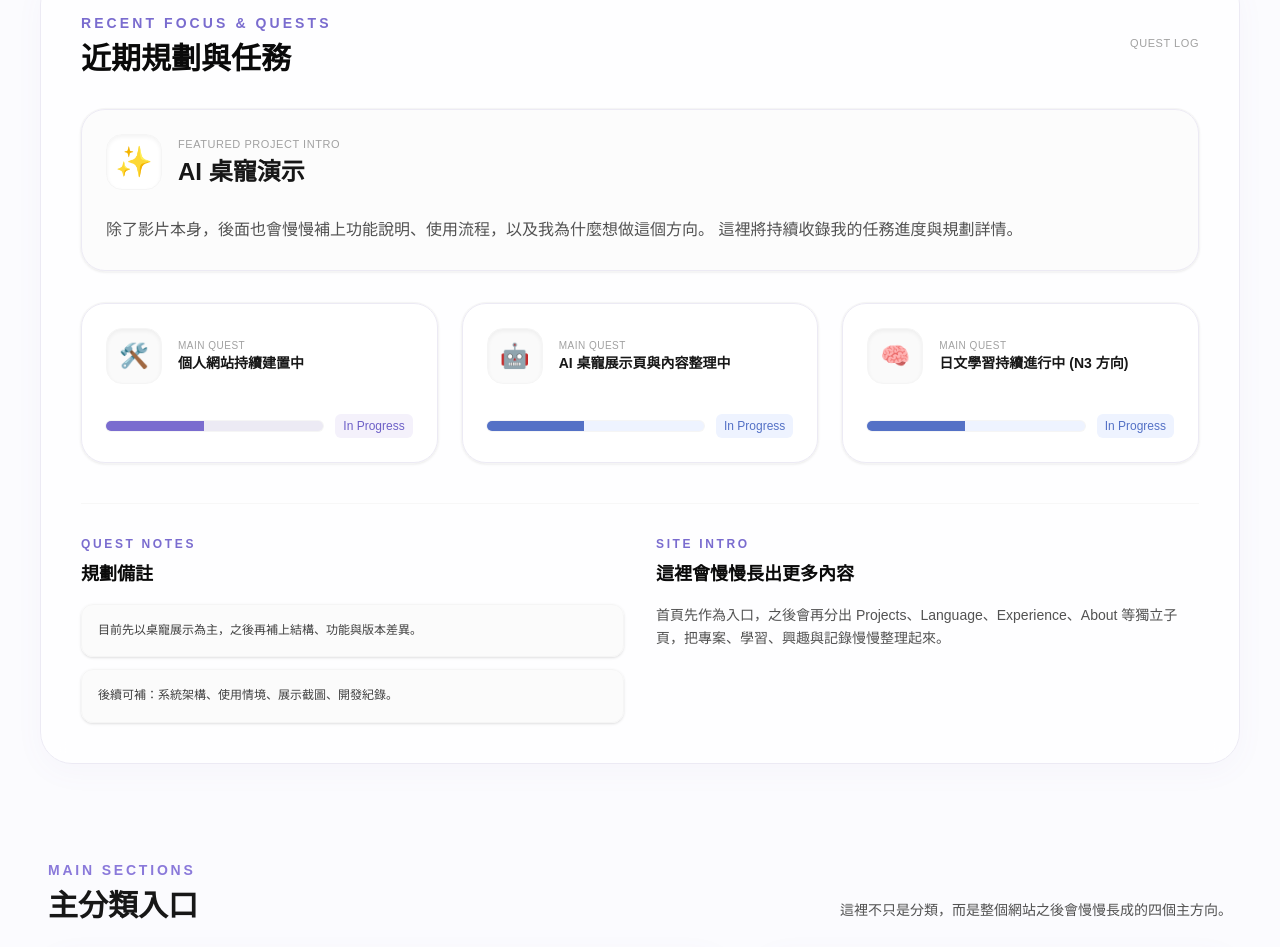
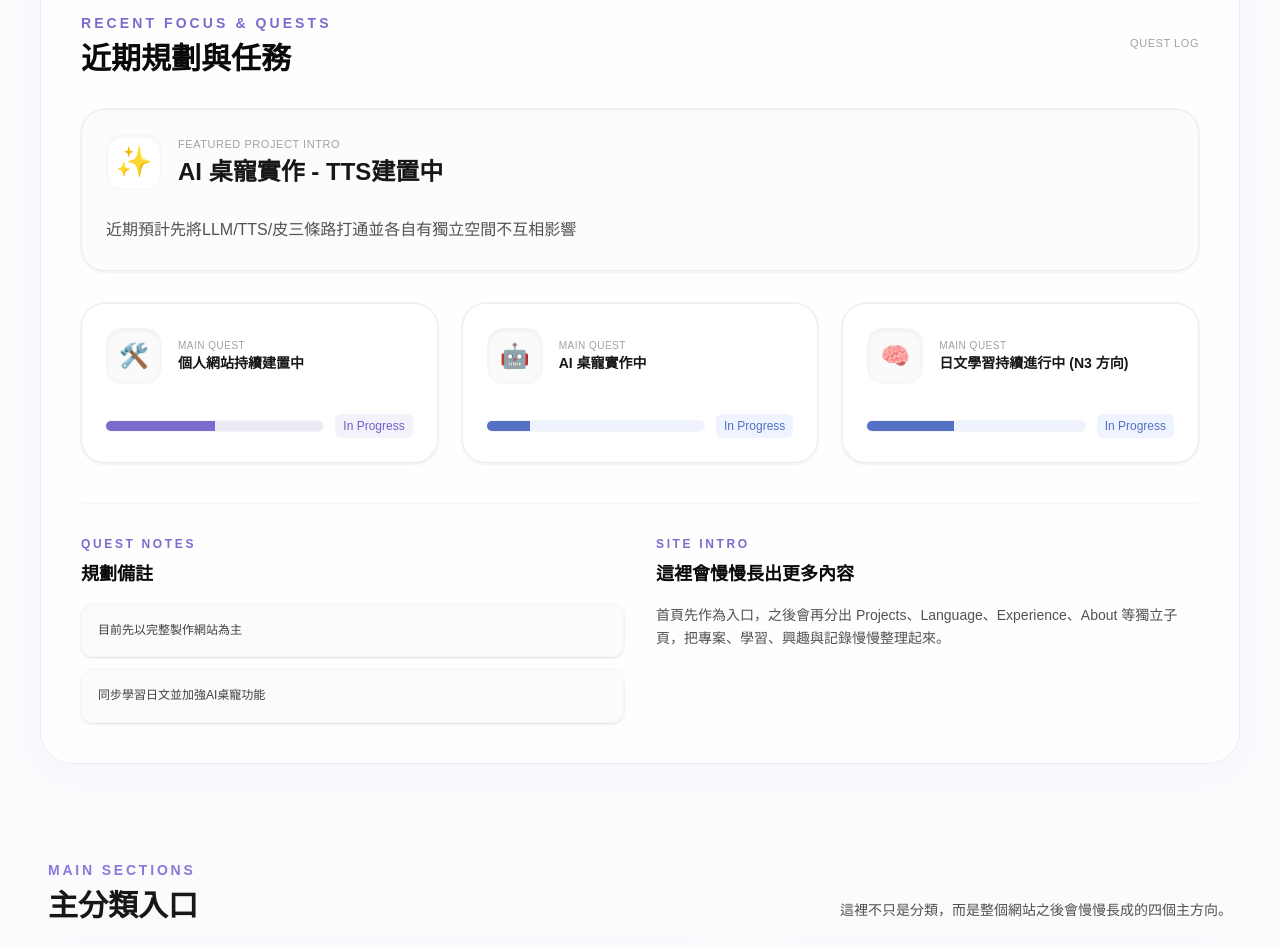
Before and after one commit to lulu930128/lululab-site, a Next.js app: page / in a window 1280 px wide. Shown: the part 1740-2687 px from the top of the page. Built offline with nearby package versions, Linux system fonts and the light colour scheme; grey boxes are pictures that could not be loaded.

Commit message:
Update homepage v5

```diff
--- a/app/page.tsx
+++ b/app/page.tsx
@@ -49,18 +49,21 @@ export default function HomePage() {
       title: "個人網站持續建置中",
       icon: "wrench",
       status: "In Progress - Build / Personal Site",
+      progress: 50,
     },
     {
       id: "quest-deskpet",
-      title: "AI 桌寵展示頁與內容整理中",
+      title: "AI 桌寵實作中",
       icon: "robot",
-      status: "In Progress - Project / Showcase",
+      status: "In Progress - Project / Build",
+      progress: 20,
     },
     {
       id: "quest-learn",
       title: "日文學習持續進行中 (N3 方向)",
       icon: "brain",
-      status: "In Progress - Study / Language",
+      status: "learning - Study / Language",
+      progress: 40,
     },
   ];
 
@@ -283,12 +286,11 @@ export default function HomePage() {
                   </span>
                   <div>
                     <p className="text-[11px] font-medium uppercase tracking-wider text-neutral-400">Featured Project Intro</p>
-                    <h3 className="mt-1 text-2xl font-semibold text-neutral-900">AI 桌寵演示</h3>
+                    <h3 className="mt-1 text-2xl font-semibold text-neutral-900">AI 桌寵實作 - TTS建置中</h3>
                   </div>
                 </div>
                 <p className="mt-6 text-sm leading-8 text-neutral-600 sm:text-base">
-                  除了影片本身，後面也會慢慢補上功能說明、使用流程，以及我為什麼想做這個方向。
-                  這裡將持續收錄我的任務進度與規劃詳情。
+                  近期預計先將LLM/TTS/皮三條路打通並各自有獨立空間不互相影響
                 </p>
               </div>
 
@@ -307,7 +309,7 @@ export default function HomePage() {
 
                     <div className="flex items-center gap-3 text-xs font-medium text-neutral-500 transition-transform duration-500 group-hover:translate-y-6">
                       <div className={`h-2.5 w-full overflow-hidden rounded-full ${quest.icon === 'wrench' ? 'bg-[#eCeAf4]' : 'bg-[#eef3ff]'} shadow-inner-sm ring-1 ring-neutral-100`}>
-                        <div className={`h-full ${quest.icon === 'wrench' ? 'bg-[#7a6ccf]' : 'bg-[#5471c6]'}`} style={{ width: '45%' }}></div>
+                        <div className={`h-full ${quest.icon === 'wrench' ? 'bg-[#7a6ccf]' : 'bg-[#5471c6]'}`} style={{ width: `${quest.progress}%` }}></div>
                       </div>
                       <span className={`shrink-0 rounded-md px-2 py-1 ${quest.icon === 'wrench' ? 'bg-[#f4f1fb] text-[#6d60c7]' : 'bg-[#eef3ff] text-[#5471c6]'}`}>In Progress</span>
                     </div>
@@ -326,10 +328,10 @@ export default function HomePage() {
                   <h3 className="mb-4 mt-2 text-lg font-semibold text-neutral-950">規劃備註</h3>
                   <div className="grid gap-3">
                     <div className="rounded-xl border border-neutral-100 bg-neutral-50/70 p-4 text-xs font-medium leading-relaxed text-neutral-700 shadow-sm transition hover:bg-neutral-50">
-                      目前先以桌寵展示為主，之後再補上結構、功能與版本差異。
+                      目前先以完整製作網站為主
                     </div>
                     <div className="rounded-xl border border-neutral-100 bg-neutral-50/70 p-4 text-xs font-medium leading-relaxed text-neutral-700 shadow-sm transition hover:bg-neutral-50">
-                      後續可補：系統架構、使用情境、展示截圖、開發紀錄。
+                      同步學習日文並加強AI桌寵功能
                     </div>
                   </div>
                 </div>
```
